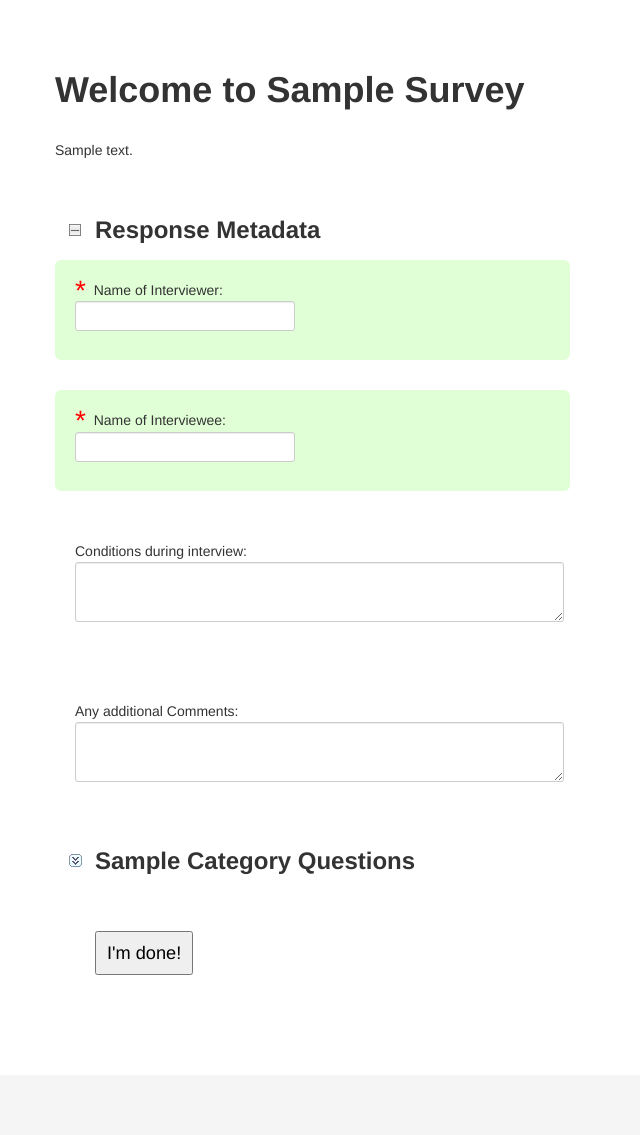
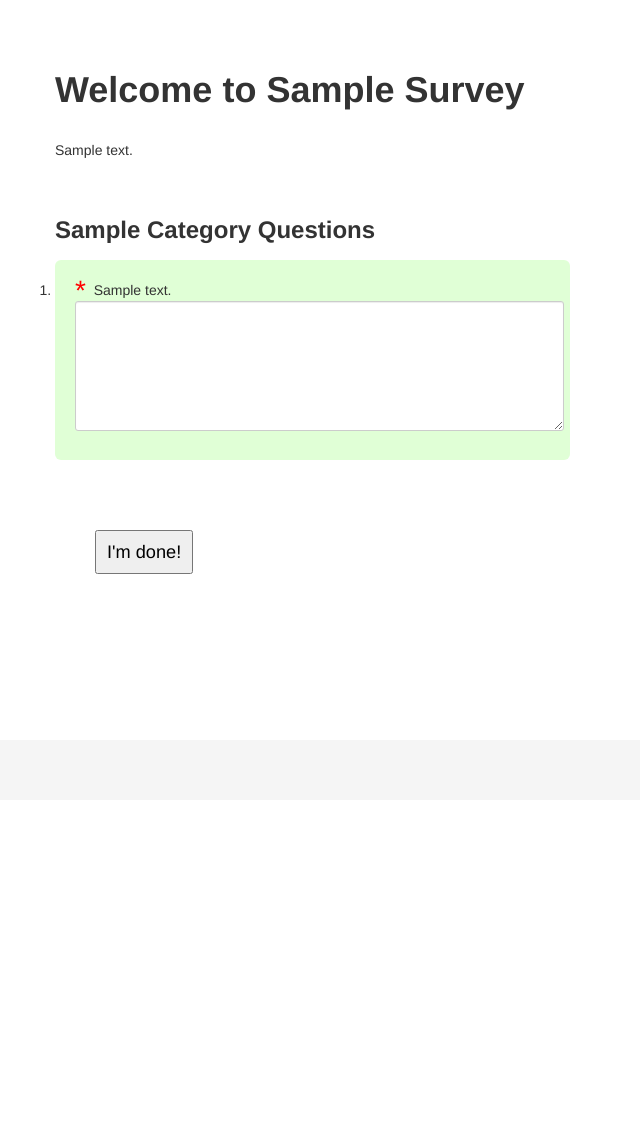
Before and after one commit to jessykate/django-survey, a Django app: page /survey/1/ in a window 1280 px wide. Shown: the whole page, without its empty margins (0-640 px from the left). After the commit the page ends 574 px from the top, so only its background shows below. Run offline with Django 3.2, Linux system fonts and the light colour scheme; tables that the repository leaves empty hold one stand-in row (values such as "Sample post"); parts of the project's set-up code (start-up, migrations or seed data) failed here and were passed over; some libraries are stand-ins or nearby versions.

Commit message:
* Improved code (using 4 spaces indentation, etc) * Removed some default response fields * Converted views to class based views * Improved admin

```diff
--- a/survey/forms.py
+++ b/survey/forms.py
@@ -1,113 +1,121 @@
+import uuid
+import logging
+
 from django import forms
 from django.forms import models
-from survey.models import Question, Category, Survey, Response, AnswerText, AnswerRadio, AnswerSelect, AnswerInteger, AnswerSelectMultiple
+from survey.models import Question, Response
+from survey.models import AnswerText, AnswerRadio, AnswerSelect
+from survey.models import AnswerInteger, AnswerSelectMultiple
 from django.utils.safestring import mark_safe
-import uuid
 
 # blatantly stolen from
 # http://stackoverflow.com/questions/5935546/align-radio-buttons-horizontally-in-django-forms?rq=1
 class HorizontalRadioRenderer(forms.RadioSelect.renderer):
-  def render(self):
-    return mark_safe(u'\n'.join([u'%s\n' % w for w in self]))
+    def render(self):
+        return mark_safe(u'\n'.join([u'%s\n' % w for w in self]))
 
 
 class ResponseForm(models.ModelForm):
-	class Meta:
-		model = Response
-		fields = ('interviewer', 'interviewee', 'conditions', 'comments')
+    class Meta:
+        model = Response
+        fields = ()
 
-	def __init__(self, *args, **kwargs):
-		# expects a survey object to be passed in initially
-		survey = kwargs.pop('survey')
-		self.survey = survey
-		super(ResponseForm, self).__init__(*args, **kwargs)
-		self.uuid = random_uuid = uuid.uuid4().hex
+    def __init__(self, *args, **kwargs):
+        # expects a survey object to be passed in initially
+        survey = kwargs.pop('survey')
+        self.survey = survey
+        super(ResponseForm, self).__init__(*args, **kwargs)
+        random_uuid = uuid.uuid4().hex
+        self.uuid = random_uuid
 
-		# add a field for each survey question, corresponding to the question
-		# type as appropriate.
-		data = kwargs.get('data')
-		for q in survey.questions():
-			if q.question_type == Question.TEXT:
-				self.fields["question_%d" % q.pk] = forms.CharField(label=q.text,
-					widget=forms.Textarea)
-			elif q.question_type == Question.RADIO:
-				question_choices = q.get_choices()
-				self.fields["question_%d" % q.pk] = forms.ChoiceField(label=q.text,
-					widget=forms.RadioSelect(renderer=HorizontalRadioRenderer),
-					choices = question_choices)
-			elif q.question_type == Question.SELECT:
-				question_choices = q.get_choices()
-				# add an empty option at the top so that the user has to
-				# explicitly select one of the options
-				question_choices = tuple([('', '-------------')]) + question_choices
-				self.fields["question_%d" % q.pk] = forms.ChoiceField(label=q.text,
-					widget=forms.Select, choices = question_choices)
-			elif q.question_type == Question.SELECT_MULTIPLE:
-				question_choices = q.get_choices()
-				self.fields["question_%d" % q.pk] = forms.MultipleChoiceField(label=q.text,
-					widget=forms.CheckboxSelectMultiple, choices = question_choices)
-			elif q.question_type == Question.INTEGER:
-				self.fields["question_%d" % q.pk] = forms.IntegerField(label=q.text)
+        # add a field for each survey question, corresponding to the question
+        # type as appropriate.
+        data = kwargs.get('data')
+        for q in survey.questions():
+            if q.question_type == Question.TEXT:
+                self.fields["question_%d" % q.pk] = forms.CharField(label=q.text,
+                    widget=forms.Textarea)
+            elif q.question_type == Question.SHORT_TEXT:
+                self.fields["question_%d" % q.pk] = forms.CharField(label=q.text,
+                    widget=forms.TextInput)
+            elif q.question_type == Question.RADIO:
+                question_choices = q.get_choices()
+                self.fields["question_%d" % q.pk] = forms.ChoiceField(label=q.text,
+                    widget=forms.RadioSelect(renderer=HorizontalRadioRenderer),
+                    choices = question_choices)
+            elif q.question_type == Question.SELECT:
+                question_choices = q.get_choices()
+                # add an empty option at the top so that the user has to
+                # explicitly select one of the options
+                question_choices = tuple([('', '-------------')]) + question_choices
+                self.fields["question_%d" % q.pk] = forms.ChoiceField(label=q.text,
+                    widget=forms.Select, choices = question_choices)
+            elif q.question_type == Question.SELECT_MULTIPLE:
+                question_choices = q.get_choices()
+                self.fields["question_%d" % q.pk] = forms.MultipleChoiceField(label=q.text,
+                    widget=forms.CheckboxSelectMultiple, choices = question_choices)
+            elif q.question_type == Question.INTEGER:
+                self.fields["question_%d" % q.pk] = forms.IntegerField(label=q.text)
 
-			# if the field is required, give it a corresponding css class.
-			if q.required:
-				self.fields["question_%d" % q.pk].required = True
-				self.fields["question_%d" % q.pk].widget.attrs["class"] = "required"
-			else:
-				self.fields["question_%d" % q.pk].required = False
+            # if the field is required, give it a corresponding css class.
+            if q.required:
+                self.fields["question_%d" % q.pk].required = True
+                self.fields["question_%d" % q.pk].widget.attrs["class"] = "required"
+            else:
+                self.fields["question_%d" % q.pk].required = False
 
-			# add the category as a css class, and add it as a data attribute
-			# as well (this is used in the template to allow sorting the
-			# questions by category)
-			if q.category:
-				classes = self.fields["question_%d" % q.pk].widget.attrs.get("class")
-				if classes:
-					self.fields["question_%d" % q.pk].widget.attrs["class"] = classes + (" cat_%s" % q.category.name)
-				else:
-					self.fields["question_%d" % q.pk].widget.attrs["class"] = (" cat_%s" % q.category.name)
-				self.fields["question_%d" % q.pk].widget.attrs["category"] = q.category.name
+            # add the category as a css class, and add it as a data attribute
+            # as well (this is used in the template to allow sorting the
+            # questions by category)
+            if q.category:
+                classes = self.fields["question_%d" % q.pk].widget.attrs.get("class")
+                if classes:
+                    self.fields["question_%d" % q.pk].widget.attrs["class"] = classes + (" cat_%s" % q.category.name)
+                else:
+                    self.fields["question_%d" % q.pk].widget.attrs["class"] = (" cat_%s" % q.category.name)
+                self.fields["question_%d" % q.pk].widget.attrs["category"] = q.category.name
 
 
-			# initialize the form field with values from a POST request, if any.
-			if data:
-				self.fields["question_%d" % q.pk].initial = data.get('question_%d' % q.pk)
+            # initialize the form field with values from a POST request, if any.
+            if data:
+                self.fields["question_%d" % q.pk].initial = data.get('question_%d' % q.pk)
 
-	def save(self, commit=True):
-		# save the response object
-		response = super(ResponseForm, self).save(commit=False)
-		response.survey = self.survey
-		response.interview_uuid = self.uuid
-		response.save()
+    def save(self, commit=True):
+        # save the response object
+        response = super(ResponseForm, self).save(commit=False)
+        response.survey = self.survey
+        response.interview_uuid = self.uuid
+        response.save()
 
-		# create an answer object for each question and associate it with this
-		# response.
-		for field_name, field_value in self.cleaned_data.iteritems():
-			if field_name.startswith("question_"):
-				# warning: this way of extracting the id is very fragile and
-				# entirely dependent on the way the question_id is encoded in the
-				# field name in the __init__ method of this form class.
-				q_id = int(field_name.split("_")[1])
-				q = Question.objects.get(pk=q_id)
+        # create an answer object for each question and associate it with this
+        # response.
+        for field_name, field_value in self.cleaned_data.iteritems():
+            if field_name.startswith("question_"):
+                # warning: this way of extracting the id is very fragile and
+                # entirely dependent on the way the question_id is encoded in the
+                # field name in the __init__ method of this form class.
+                q_id = int(field_name.split("_")[1])
+                q = Question.objects.get(pk=q_id)
 
-				if q.question_type == Question.TEXT:
-					a = AnswerText(question = q)
-					a.body = field_value
-				elif q.question_type == Question.RADIO:
-					a = AnswerRadio(question = q)
-					a.body = field_value
-				elif q.question_type == Question.SELECT:
-					a = AnswerSelect(question = q)
-					a.body = field_value
-				elif q.question_type == Question.SELECT_MULTIPLE:
-					a = AnswerSelectMultiple(question = q)
-					a.body = field_value
-				elif q.question_type == Question.INTEGER:
-					a = AnswerInteger(question = q)
-					a.body = field_value
-				print "creating answer to question %d of type %s" % (q_id, a.question.question_type)
-				print a.question.text
-				print 'answer value:'
-				print field_value
-				a.response = response
-				a.save()
-		return response
+                if q.question_type == Question.TEXT or q.question_type == Question.SHORT_TEXT:
+                    a = AnswerText(question = q)
+                    a.body = field_value
+                elif q.question_type == Question.RADIO:
+                    a = AnswerRadio(question = q)
+                    a.body = field_value
+                elif q.question_type == Question.SELECT:
+                    a = AnswerSelect(question = q)
+                    a.body = field_value
+                elif q.question_type == Question.SELECT_MULTIPLE:
+                    a = AnswerSelectMultiple(question = q)
+                    a.body = field_value
+                elif q.question_type == Question.INTEGER:
+                    a = AnswerInteger(question = q)
+                    a.body = field_value
+                logging.debug("creating answer to question %d of type %s" % (q_id, a.question.question_type))
+                logging.debug(a.question.text)
+                logging.debug('answer value:')
+                logging.debug(field_value)
+                a.response = response
+                a.save()
+        return response
--- a/survey/settings.py
+++ b/survey/settings.py
@@ -59,7 +59,7 @@ MEDIA_ROOT = path("../media/")
 # URL that handles the media served from MEDIA_ROOT. Make sure to use a
 # trailing slash.
 # Examples: "http://media.lawrence.com/media/", "http://example.com/media/"
-MEDIA_URL = '/media'
+MEDIA_URL = '/media/'
 
 # Absolute path to the directory static files should be collected to.
 # Don't put anything in this directory yourself; store your static files
--- a/survey/urls.py
+++ b/survey/urls.py
@@ -4,18 +4,16 @@ from django.conf.urls import patterns, include, url
 from django.contrib import admin
 import settings
 
+from .views import IndexView, SurveyDetail, ConfirmView
+
 admin.autodiscover()
 media_url = settings.MEDIA_URL.lstrip('/').rstrip('/')
 
 urlpatterns = patterns('',
 	# Examples:
-	url(r'^$', 'survey.views.Index', name='home'),
-	url(r'^survey/(?P<id>\d+)/$', 'survey.views.SurveyDetail', name='survey_detail'),
-	url(r'^confirm/(?P<uuid>\w+)/$', 'survey.views.Confirm', name='confirmation'),
-
-
-	# Uncomment the admin/doc line below to enable admin documentation:
-	url(r'^admin/doc/', include('django.contrib.admindocs.urls')),
+	url(r'^$', IndexView.as_view(), name='home'),
+	url(r'^survey/(?P<id>\d+)/$', SurveyDetail.as_view(), name='survey_detail'),
+	url(r'^confirm/(?P<uuid>\w+)/$', ConfirmView.as_view(), name='confirmation'),
 
 	# Uncomment the next line to enable the admin:
 	url(r'^admin/', include(admin.site.urls)),
--- a/survey/views.py
+++ b/survey/views.py
@@ -1,36 +1,48 @@
-from django.shortcuts import render
-from django.http import HttpResponse, HttpResponseRedirect
-from django.shortcuts import render_to_response
-from django.template import RequestContext
-from django.core import urlresolvers
-from django.contrib import messages
-import datetime
-import settings
+from django.shortcuts import render, get_object_or_404
+from django.http import HttpResponseRedirect
 
-from models import Question, Survey, Category
-from forms import ResponseForm
+from .models import Survey, Category
+from .forms import ResponseForm
 
 
-def Index(request):
-	return render(request, 'index.html')
+from django.views.generic import TemplateView, View
 
-def SurveyDetail(request, id):
-	survey = Survey.objects.get(id=id)
-	category_items = Category.objects.filter(survey=survey)
-	categories = [c.name for c in category_items]
-	print 'categories for this survey:'
-	print categories
-	if request.method == 'POST':
-		form = ResponseForm(request.POST, survey=survey)
-		if form.is_valid():
-			response = form.save()
-			return HttpResponseRedirect("/confirm/%s" % response.interview_uuid)
-	else:
-		form = ResponseForm(survey=survey)
-		print form
-		# TODO sort by category
-	return render(request, 'survey.html', {'response_form': form, 'survey': survey, 'categories': categories})
+class IndexView(TemplateView):
+    template_name = "index.html"
 
-def Confirm(request, uuid):
-	email = settings.support_email
-	return render(request, 'confirm.html', {'uuid':uuid, "email": email})
+    def get_context_data(self, **kwargs):
+        context = super(IndexView, self).get_context_data(**kwargs)
+        context['surveys'] = Survey.objects.filter(is_published=True)
+        return context
+
+
+class SurveyDetail(View):
+    template_name = 'survey.html'
+
+    def get(self, request, *args, **kwargs):
+        survey = get_object_or_404(Survey, is_published=True, id=kwargs['id'])
+        category_items = Category.objects.filter(survey=survey)
+        categories = [c.name for c in category_items]
+        form = ResponseForm(survey=survey)
+        context = {'response_form': form, 'survey': survey, 'categories': categories}
+        return render(request, self.template_name, context)
+
+    def post(self, request, *args, **kwargs):
+        survey = get_object_or_404(Survey, is_published=True, id=kwargs['id'])
+        category_items = Category.objects.filter(survey=survey)
+        categories = [c.name for c in category_items]
+        form = ResponseForm(request.POST, survey=survey)
+        if form.is_valid():
+            response = form.save()
+            return HttpResponseRedirect("/confirm/%s" % response.interview_uuid)
+
+        context = {'response_form': form, 'survey': survey, 'categories': categories}
+        return render(request, self.template_name, context)
+
+class ConfirmView(TemplateView):
+    template_name = 'confirm.html'
+
+    def get_context_data(self, **kwargs):
+        context = super(ConfirmView, self).get_context_data(**kwargs)
+        context['uuid'] = kwargs['uuid']
+        return context
--- a/templates/base.html
+++ b/templates/base.html
@@ -2,7 +2,7 @@
 <html lang="en">
   <head>
 	<meta charset="utf-8">
-	<title>Embassy Network</title>
+	<title>{% block title %}{% endblock title %}</title>
 	<!-- responsive support -->
 	<meta name="viewport" content="width=device-width, initial-scale=1.0">
 	<meta name="description" content="The Embassy Network is a housing network reinventing home for the creative age.">
--- a/templates/survey.html
+++ b/templates/survey.html
@@ -1,5 +1,7 @@
 {% extends 'base.html' %}
 {% load survey_extras %}
+
+{% block title %}{{survey.name|title}}{% endblock title %}
 
 {% block body %}
 
@@ -9,47 +11,7 @@
 </div>
 
 <div>
-	<form action="/survey/{{survey.id}}/" method="post">{% csrf_token %}
-
-		<h3 class="collapsible" id="response_metadata">Response Metadata<span></span></h3>
-		<div class="category-container">
-
-		<div class="field-wrapper question-required">
-			{{ response_form.interviewer.errors }}
-			<span class="asterix"> * </span>{{ response_form.interviewer.label_tag }}
-			<span class="form-help-text">{{ response_form.interviewer.help_text}}</span>
-			<div class="form-field-body">
-				{{ response_form.interviewer }}
-			</div>
-		</div>
-
-		<div class="field-wrapper question-required">
-			{{ response_form.interviewee.errors }}
-			<span class="asterix"> * </span>{{ response_form.interviewee.label_tag }}
-			<span class="form-help-text">{{ response_form.interviewee.help_text}}</span>
-			<div class="form-field-body">
-				{{ response_form.interviewee }}
-			</div>
-		</div>
-
-		<div class="field-wrapper">
-			{{ response_form.conditions.errors }}
-			{{ response_form.conditions.label_tag }}
-			<span class="form-help-text">{{ response_form.conditions.help_text}}</span>
-			<div class="form-field-body">
-				{{ response_form.conditions }}
-			</div>
-		</div>
-
-		<div class="field-wrapper">
-			{{ response_form.comments.errors }}
-			{{ response_form.comments.label_tag }}
-			<span class="form-help-text">{{ response_form.comments.help_text}}</span>
-			<div class="form-field-body">
-				{{ response_form.comments }}
-			</div>
-		</div>
-	</div>
+	<form action="{{ survey.get_absolute_url }}" method="post">{% csrf_token %}
 
 		<ol class="survey-questions">
 		{% for category in categories %}
@@ -57,7 +19,7 @@
 			<div class="category-container">
 			{% for field in response_form %}
 				{% if field.field.widget.attrs.category == category %}
-					<li class="q-item" value="{% counter %}">
+					<li value="{% counter %}">
 					{% if field.field.required %}
 					<div class="field-wrapper question-required">
 						{{ field.errors }}
@@ -77,21 +39,32 @@
 			{% endfor %}
 			</div>
 		{% endfor %}
+
+		<div class="category-container">
+		{% for field in response_form %}
+			{% if not field.field.widget.attrs.category %}
+				<li class="q-item" value="{% counter %}">
+				{% if field.field.required %}
+				<div class="field-wrapper question-required">
+					{{ field.errors }}
+					<span class="asterix"> * </span><label class="label-inline">{{ field.label }}</label>
+				{% else %}
+				<div class="field-wrapper">
+					{{ field.errors }}
+					<label class="label-inline">{{ field.label }}</label>
+				{% endif %}
+					<span class="form-help-text">{{ field.help_text}}</span>
+					<div class="form-field-body">
+						{{ field }}
+					</div>
+				</div>
+				</li>
+			{% endif %}
+		{% endfor %}
+		</div>
 		</ol>
 
 		<div class="submit-button"><input type="submit" value="I'm done!"></div>
 	</form>
-
 </div>
-
 {% endblock %}
-
-{% block extrajs %}
-	<script src="/media/js/jquery.collapsible.js"></script>
-	<script type="text/javascript">
-		$(document).ready(function() {
-			//collapsible management
-			$('.collapsible').collapsible({defaultOpen: 'response_metadata'});
-		});
-	</script>
-{% endblock %}
```
Also changed, not shown: survey/actions.py (added, +14 -0 lines), survey/admin.py (+11 -6 lines), survey/models.py (+18 -12 lines), survey/templatetags/survey_extras.py (+6 -6 lines), survey/utils.py (added, +9 -0 lines), templates/confirm.html (+6 -2 lines), templates/index.html (+7 -15 lines).
